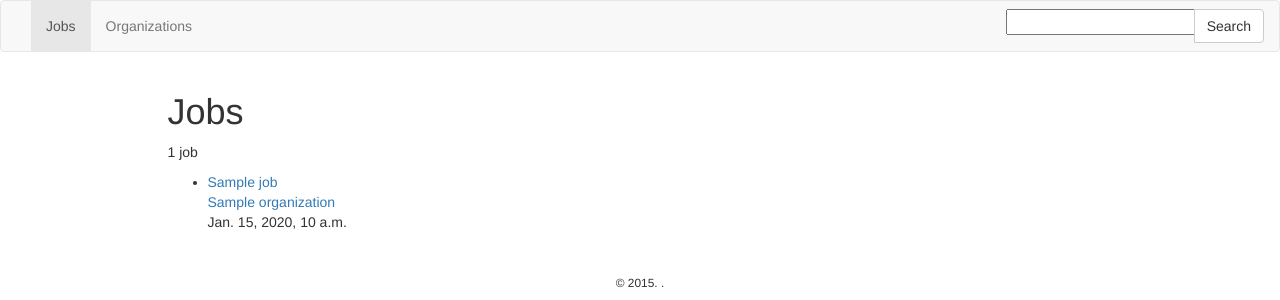
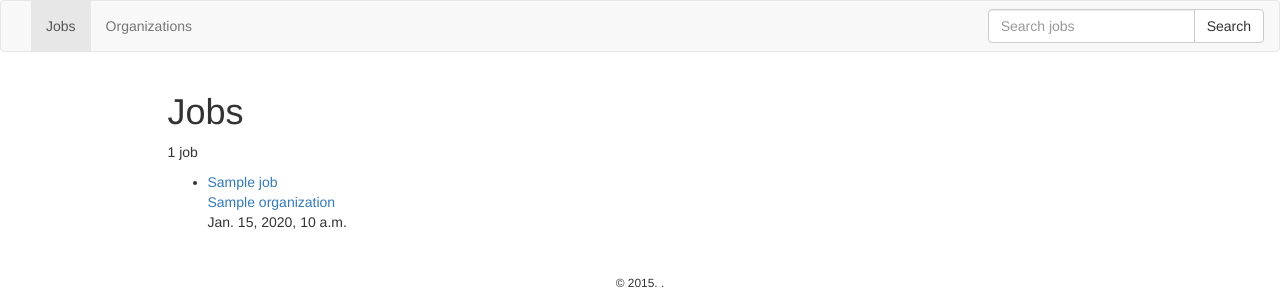
Before and after one commit to dillonko/jobboardscraper, a Django app: template timgorin/templates/jobs/job_list.html in a window 1280 px wide. Shown: the top 300 px of the page. Run offline with Django 3.2, Linux system fonts and the light colour scheme; the template is opened without the code that fills it: most values are stand-ins (such as "Sample title", 1, 10 or a date in 2020); form fields are guessed from the names that the template uses; some libraries are stand-ins or nearby versions.

Commit message:
Flipping around form templates to capture q param in query string

```diff
--- a/timgorin/search/forms.py
+++ b/timgorin/search/forms.py
@@ -9,7 +9,7 @@
         'autocapitalize': 'words',
         'autocorrect': 'off',
         'placeholder': 'Search jobs',
-        'class': 'form-control',
+        'class': 'form-control input-lg',
     }))
 
     def search(self):
--- a/timgorin/templates/search/search.html
+++ b/timgorin/templates/search/search.html
@@ -28,7 +28,7 @@
             {% endfor %}
 
             <div class="input-group">
-                <input autocapitalize="words" autocorrect="off" class="form-control input-lg" id="id_q" name="q" placeholder="Search jobs" type="search" />
+                {{ search_form.q }}
                 <span class="input-group-btn">
                     <button type="submit" data-submit="Searching" class="btn btn-lg btn-primary">Search</button>
                 </span>
--- a/timgorin/templates/search/search_form.html
+++ b/timgorin/templates/search/search_form.html
@@ -9,7 +9,7 @@
     {% endfor %}
 
     <div class="input-group">
-        {{ search_form.q }}
+        <input autocapitalize="words" autocorrect="off" class="form-control" id="id_q" name="q" placeholder="Search jobs" type="search" />
         <span class="input-group-btn">
             <button type="submit" data-submit="Searching" class="btn btn-default">Search</button>
         </span>
```
